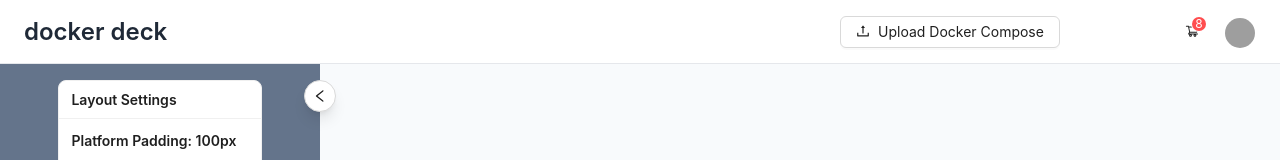
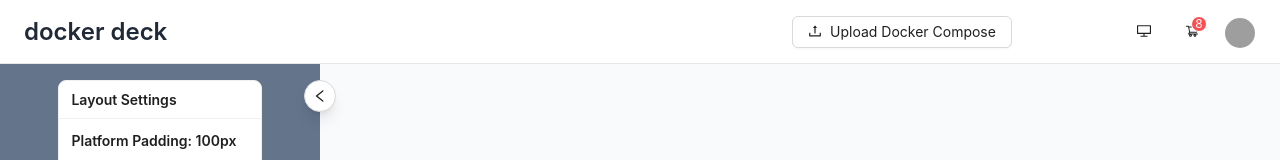
Before and after one commit to gaurav-kispotta/dockerdeck-ui, a React (Vite) app: page / in a window 1280 px wide. Shown: the top 160 px of the page. Built offline with nearby package versions, Linux system fonts and the light colour scheme; grey boxes are pictures that could not be loaded.

Commit message:
feat: implement theme system with dark/light mode support and theme toggle component

```diff
--- a/src/App.tsx
+++ b/src/App.tsx
@@ -4,6 +4,7 @@ import { Navbar } from './components/navbar/Navbar'
 import AppContext from './context/AppContext'
 import StatusBar from './components/status/StatusBar'
 import Main from './components/main/Main'
+import { ThemeProvider } from './context/ThemeContext'
 
 const { Header, Content, Footer } = Layout
 
@@ -11,12 +12,13 @@ function App() {
 
   return (
     <>
+      <ThemeProvider>
         <AppContext>
           <Layout className='w-screen h-screen'>
             <Header className='flex-none w-full px-0' style={{ height: 'auto', lineHeight: 'normal' }}>
               <Navbar></Navbar>
             </Header>
-          <Content className='grow h-full bg-gray-50'>
+            <Content className='grow h-full bg-gray-50 dark:bg-gray-900'>
               <Main></Main>
             </Content>
             <Footer className='p-2' style={{ height: 'auto' }}>
@@ -24,6 +26,7 @@ function App() {
             </Footer>
           </Layout>
         </AppContext>
+      </ThemeProvider>
     </>
   )
 }
--- a/src/components/navbar/Navbar.tsx
+++ b/src/components/navbar/Navbar.tsx
@@ -2,6 +2,7 @@ import { Layout, Upload, Button, Dropdown, Avatar, Badge, Space, Typography } fr
 import { UploadOutlined, ShoppingCartOutlined, UserOutlined, SettingOutlined, LogoutOutlined } from '@ant-design/icons'
 import type { MenuProps } from 'antd'
 import { useUploadFileContext } from "../../context/UploadedFileContext"
+import { ThemeToggle } from '../theme/ThemeToggle'
 
 const { Header } = Layout
 const { Title } = Typography
@@ -89,9 +90,9 @@ export function Navbar() {
     }
 
     return (
-        <Header className="bg-white border-b border-gray-200 px-6 flex items-center justify-between h-16">
+        <Header className="bg-white dark:bg-gray-800 border-b border-gray-200 dark:border-gray-700 px-6 flex items-center justify-between h-16 theme-transition">
             <div className="flex-1">
-                <Title level={3} className="!mb-0 !text-gray-800">docker deck</Title>
+                <Title level={3} className="!mb-0 !text-gray-800 dark:!text-gray-200">docker deck</Title>
             </div>
             <div className="flex-grow max-w-xs mx-4">
                 <Upload {...uploadProps}>
@@ -102,6 +103,8 @@ export function Navbar() {
             </div>
             <div className="flex-none">
                 <Space size="middle">
+                    <ThemeToggle />
+
                     <Dropdown menu={{ items: cartItems }} placement="bottomRight" trigger={['click']}>
                         <Button
                             type="text"
--- a/src/components/sidebar/settings/Settings.tsx
+++ b/src/components/sidebar/settings/Settings.tsx
@@ -21,10 +21,10 @@ export default function Settings() {
   }
 
   return (
-    <Card title="Layout Settings" size="small" className="m-4">
+    <Card title="Layout Settings" size="small" className="m-4 theme-transition">
       <Space direction="vertical" size="large" className="w-full">
         <div>
-          <Text strong>Platform Padding: {platformPadding}px</Text>
+          <Text strong className="dark:text-gray-200">Platform Padding: {platformPadding}px</Text>
           <Slider
             min={10}
             max={200}
@@ -35,7 +35,7 @@ export default function Settings() {
         </div>
 
         <div>
-          <Text strong>Node Level Padding: {nodeLevelPadding}px</Text>
+          <Text strong className="dark:text-gray-200">Node Level Padding: {nodeLevelPadding}px</Text>
           <Slider
             min={10}
             max={150}
@@ -46,7 +46,7 @@ export default function Settings() {
         </div>
 
         <div>
-          <Text strong>Node Size: {nodeSize}px</Text>
+          <Text strong className="dark:text-gray-200">Node Size: {nodeSize}px</Text>
           <Slider
             min={50}
             max={200}
--- a/src/components/sidebar/toolbox/ToolBox.tsx
+++ b/src/components/sidebar/toolbox/ToolBox.tsx
@@ -7,7 +7,7 @@ type ToolBoxProp = {
 
 export default function ToolBox({ items }: ToolBoxProp) {
     return (
-        <Card title="Toolbox" size="small" className="m-4">
+        <Card title="Toolbox" size="small" className="m-4 theme-transition">
             <div className="grid grid-cols-3 gap-3">
                 {
                     items.map(t => (
--- /dev/null
+++ b/src/components/theme/ThemeToggle.tsx
@@ -0,0 +1,58 @@
+import { Button, Dropdown } from 'antd'
+import { SunOutlined, MoonOutlined, DesktopOutlined } from '@ant-design/icons'
+import type { MenuProps } from 'antd'
+import { useTheme } from '../../context/ThemeContext'
+
+export const ThemeToggle = () => {
+  const { themeMode, setThemeMode } = useTheme()
+
+  const getIcon = () => {
+    switch (themeMode) {
+      case 'light':
+        return <SunOutlined />
+      case 'dark':
+        return <MoonOutlined />
+      case 'system':
+        return <DesktopOutlined />
+      default:
+        return <DesktopOutlined />
+    }
+  }
+
+  const menuItems: MenuProps['items'] = [
+    {
+      key: 'light',
+      icon: <SunOutlined />,
+      label: 'Light',
+      onClick: () => setThemeMode('light'),
+    },
+    {
+      key: 'dark',
+      icon: <MoonOutlined />,
+      label: 'Dark',
+      onClick: () => setThemeMode('dark'),
+    },
+    {
+      key: 'system',
+      icon: <DesktopOutlined />,
+      label: 'System',
+      onClick: () => setThemeMode('system'),
+    },
+  ]
+
+  return (
+    <Dropdown
+      menu={{ items: menuItems, selectedKeys: [themeMode] }}
+      placement="bottomRight"
+      trigger={['click']}
+    >
+      <Button
+        type="text"
+        shape="circle"
+        icon={getIcon()}
+        size="middle"
+        className="flex items-center justify-center"
+      />
+    </Dropdown>
+  )
+}
--- /dev/null
+++ b/src/context/ThemeContext.tsx
@@ -0,0 +1,112 @@
+import { createContext, useContext, useEffect, useState, ReactNode } from 'react'
+import { ConfigProvider, theme } from 'antd'
+
+type ThemeMode = 'light' | 'dark' | 'system'
+
+interface ThemeContextType {
+  themeMode: ThemeMode
+  isDark: boolean
+  setThemeMode: (mode: ThemeMode) => void
+}
+
+const ThemeContext = createContext<ThemeContextType | undefined>(undefined)
+
+export const useTheme = () => {
+  const context = useContext(ThemeContext)
+  if (!context) {
+    throw new Error('useTheme must be used within a ThemeProvider')
+  }
+  return context
+}
+
+interface ThemeProviderProps {
+  children: ReactNode
+}
+
+export const ThemeProvider = ({ children }: ThemeProviderProps) => {
+  const [themeMode, setThemeMode] = useState<ThemeMode>(() => {
+    // Get saved theme from localStorage or default to 'system'
+    const saved = localStorage.getItem('theme-mode')
+    return (saved as ThemeMode) || 'system'
+  })
+
+  const [isDark, setIsDark] = useState(false)
+
+  // Function to detect system theme
+  const getSystemTheme = () => {
+    return window.matchMedia('(prefers-color-scheme: dark)').matches
+  }
+
+  // Update isDark based on themeMode
+  useEffect(() => {
+    let darkMode = false
+
+    if (themeMode === 'dark') {
+      darkMode = true
+    } else if (themeMode === 'light') {
+      darkMode = false
+    } else {
+      // system mode
+      darkMode = getSystemTheme()
+    }
+
+    setIsDark(darkMode)
+
+    // Update CSS classes for body
+    if (darkMode) {
+      document.documentElement.classList.add('dark')
+    } else {
+      document.documentElement.classList.remove('dark')
+    }
+
+    // Save to localStorage
+    localStorage.setItem('theme-mode', themeMode)
+  }, [themeMode])
+
+  // Listen for system theme changes when in system mode
+  useEffect(() => {
+    if (themeMode === 'system') {
+      const mediaQuery = window.matchMedia('(prefers-color-scheme: dark)')
+
+      const handleChange = () => {
+        const systemIsDark = mediaQuery.matches
+        setIsDark(systemIsDark)
+
+        if (systemIsDark) {
+          document.documentElement.classList.add('dark')
+        } else {
+          document.documentElement.classList.remove('dark')
+        }
+      }
+
+      mediaQuery.addEventListener('change', handleChange)
+      return () => mediaQuery.removeEventListener('change', handleChange)
+    }
+  }, [themeMode])
+
+  const handleSetThemeMode = (mode: ThemeMode) => {
+    setThemeMode(mode)
+  }
+
+  return (
+    <ThemeContext.Provider
+      value={{
+        themeMode,
+        isDark,
+        setThemeMode: handleSetThemeMode
+      }}
+    >
+      <ConfigProvider
+        theme={{
+          algorithm: isDark ? theme.darkAlgorithm : theme.defaultAlgorithm,
+          token: {
+            colorPrimary: '#1890ff',
+            borderRadius: 6,
+          },
+        }}
+      >
+        {children}
+      </ConfigProvider>
+    </ThemeContext.Provider>
+  )
+}
--- a/src/input.css
+++ b/src/input.css
@@ -1,3 +1,21 @@
 @tailwind base;
 @tailwind components;
 @tailwind utilities;
+
+/* Custom dark mode styles */
+@layer base {
+  html {
+    @apply bg-white dark:bg-gray-900 text-gray-900 dark:text-gray-100;
+  }
+
+  body {
+    @apply transition-colors duration-200;
+  }
+}
+
+@layer components {
+  /* Custom component styles for dark mode */
+  .theme-transition {
+    @apply transition-all duration-200 ease-in-out;
+  }
+}
--- a/tailwind.config.js
+++ b/tailwind.config.js
@@ -1,6 +1,7 @@
 /** @type {import('tailwindcss').Config} */
 export default {
   content: ["./src/**/*.{html,js,ts,tsx}"],
+  darkMode: 'class',
   theme: {
     extend: {},
   },
```
Also changed, not shown: src/components/main/Main.tsx (+4 -4 lines), 1 other file (tests, documents, lock files or other folders). Lines whose indentation alone changed are shown as unchanged.
